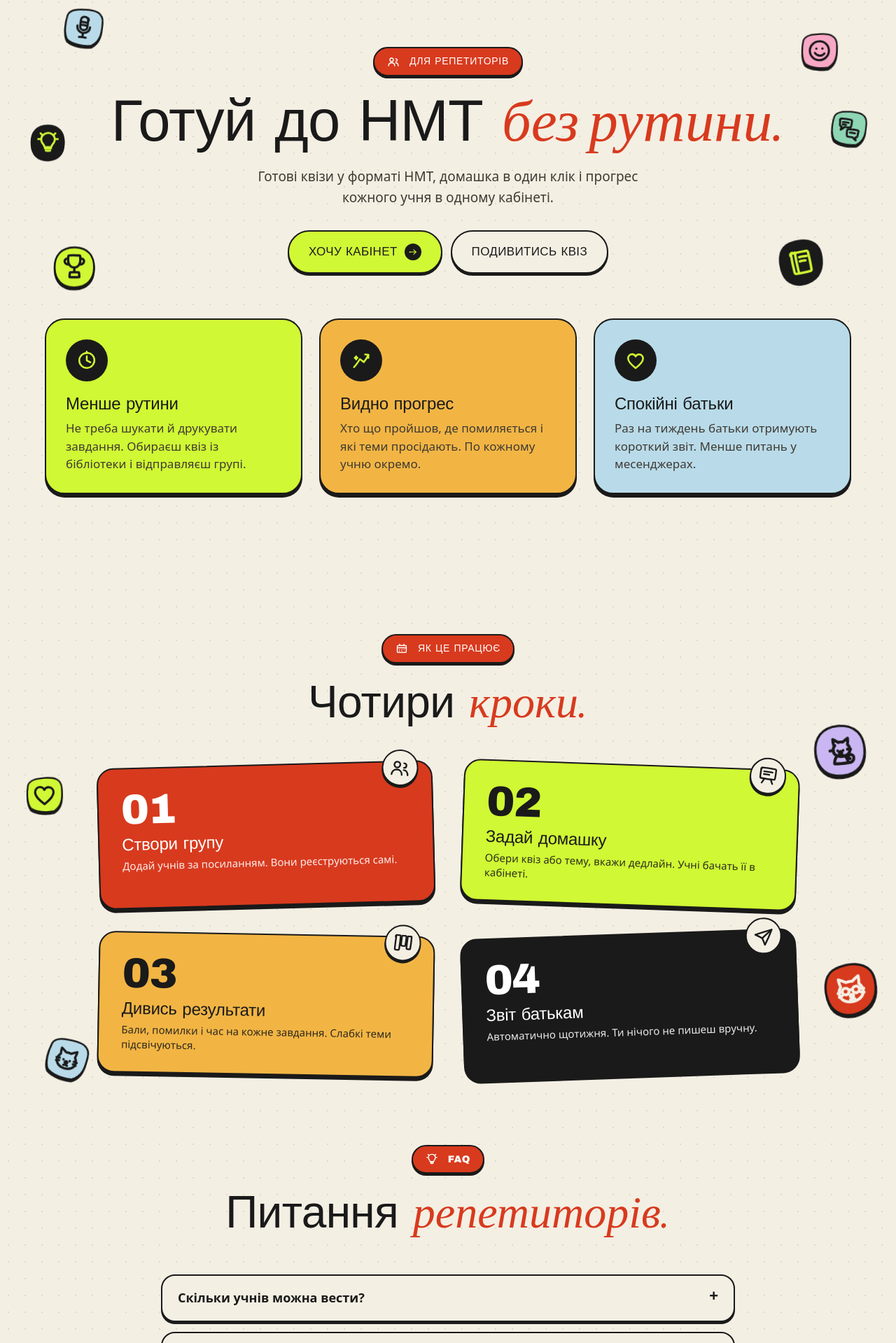
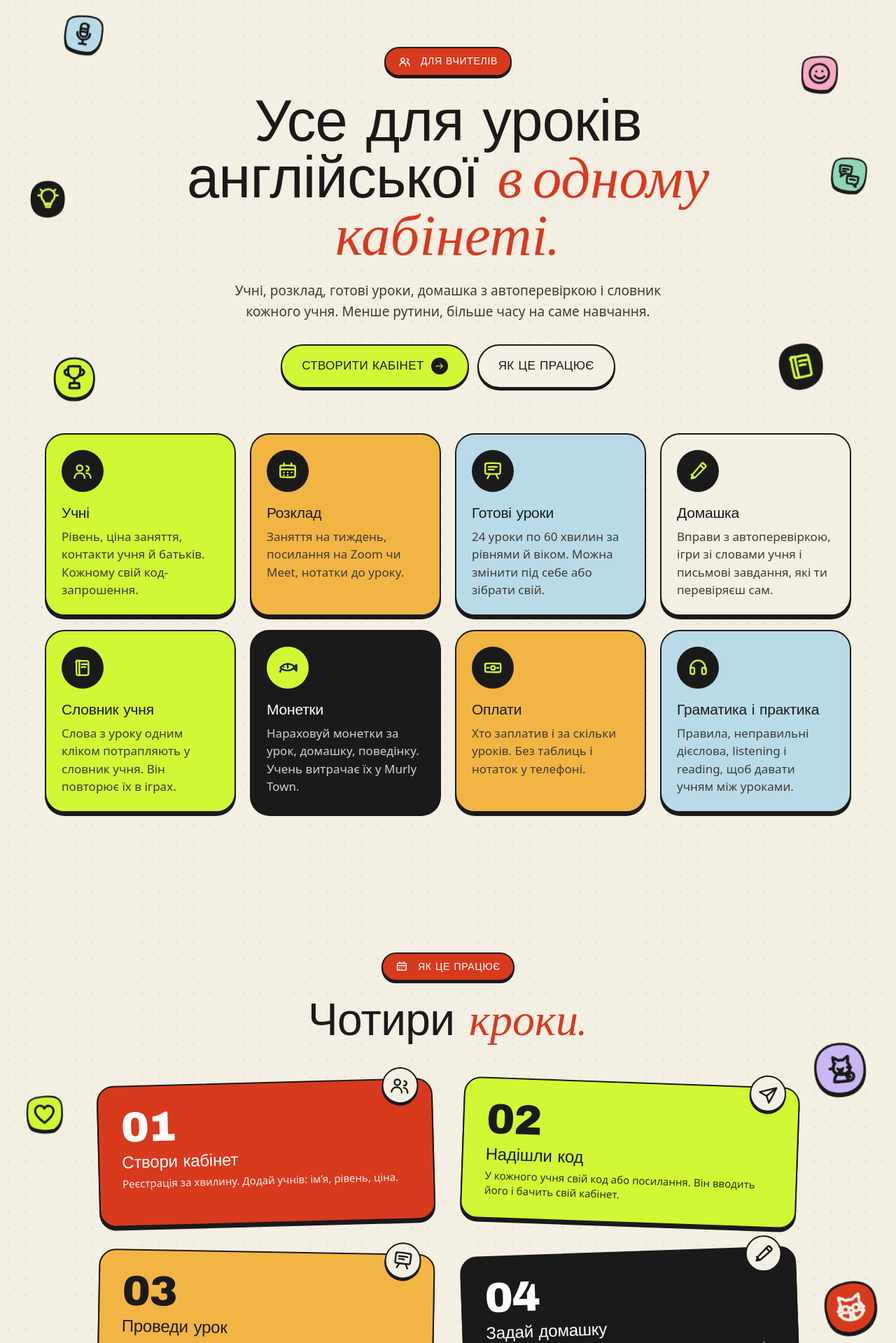
Before and after one commit to mariyavalyanskaya95-create/murly-saas, a Next.js app: page /for-teachers in a window 1280 px wide. Shown: the part 101-2020 px from the top of the page at 70% size. Built offline with nearby package versions, Linux system fonts and the light colour scheme; no server answers; a web font is replaced by a local one.

Commit message:
Teachers page: what the cabinet really does

```diff
--- a/app/(marketing)/for-teachers/page.tsx
+++ b/app/(marketing)/for-teachers/page.tsx
@@ -7,27 +7,34 @@ import SiteFooter from '@/components/SiteFooter';
 import Faq from '@/components/Faq';
 
 export const metadata: Metadata = {
-  title: 'Murly для репетиторів НМТ з англійської',
-  description: 'Кабінет для груп учнів, домашка в один клік, прогрес кожного і звіт батькам. Готові квізи у форматі НМТ.',
+  title: 'Murly для вчителів англійської: кабінет, уроки, домашка',
+  description: 'Учні, розклад, 24 готові уроки по 60 хвилин, домашка з автоперевіркою, словник кожного учня, оплати і монетки для мотивації.',
+  alternates: { canonical: '/for-teachers' },
 };
 
-const PAINS = [
-  { icon: 'd-clock', title: 'Менше рутини', text: 'Не треба шукати й друкувати завдання. Обираєш квіз із бібліотеки і відправляєш групі.' },
-  { icon: 'd-growth', title: 'Видно прогрес', text: 'Хто що пройшов, де помиляється і які теми просідають. По кожному учню окремо.' },
-  { icon: 'd-heart', title: 'Спокійні батьки', text: 'Раз на тиждень батьки отримують короткий звіт. Менше питань у месенджерах.' },
+const TOOLS = [
+  { id: 'students', icon: 'd-team', mod: 'mu-card--lime', title: 'Учні', text: 'Рівень, ціна заняття, контакти учня й батьків. Кожному свій код-запрошення.' },
+  { id: 'schedule', icon: 'e-cal', mod: 'mu-card--mustard', title: 'Розклад', text: 'Заняття на тиждень, посилання на Zoom чи Meet, нотатки до уроку.' },
+  { id: 'lessons', icon: 'e-board', mod: 'mu-card--sky', title: 'Готові уроки', text: '24 уроки по 60 хвилин за рівнями й віком. Можна змінити під себе або зібрати свій.' },
+  { id: 'homework', icon: 'e-pencil', mod: '', title: 'Домашка', text: 'Вправи з автоперевіркою, ігри зі словами учня і письмові завдання, які ти перевіряєш сам.' },
+  { id: 'words', icon: 'e-book', mod: 'mu-card--lime', title: 'Словник учня', text: 'Слова з уроку одним кліком потрапляють у словник учня. Він повторює їх в іграх.' },
+  { id: 'coins', icon: 'c-fish', mod: 'mu-card--ink', title: 'Монетки', text: 'Нараховуй монетки за урок, домашку, поведінку. Учень витрачає їх у Murly Town.' },
+  { id: 'payments', icon: 'd-money', mod: 'mu-card--mustard', title: 'Оплати', text: 'Хто заплатив і за скільки уроків. Без таблиць і нотаток у телефоні.' },
+  { id: 'practice', icon: 'e-head', mod: 'mu-card--sky', title: 'Граматика і практика', text: 'Правила, неправильні дієслова, listening і reading, щоб давати учням між уроками.' },
 ];
 
 const STEPS = [
-  { n: '01', icon: 'd-team', title: 'Створи групу', text: 'Додай учнів за посиланням. Вони реєструються самі.' },
-  { n: '02', icon: 'e-board', title: 'Задай домашку', text: 'Обери квіз або тему, вкажи дедлайн. Учні бачать її в кабінеті.' },
-  { n: '03', icon: 'd-crm', title: 'Дивись результати', text: 'Бали, помилки і час на кожне завдання. Слабкі теми підсвічуються.' },
-  { n: '04', icon: 'd-send', title: 'Звіт батькам', text: 'Автоматично щотижня. Ти нічого не пишеш вручну.' },
+  { n: '01', icon: 'd-team', title: 'Створи кабінет', text: 'Реєстрація за хвилину. Додай учнів: ім’я, рівень, ціна.' },
+  { n: '02', icon: 'd-send', title: 'Надішли код', text: 'У кожного учня свій код або посилання. Він вводить його і бачить свій кабінет.' },
+  { n: '03', icon: 'e-board', title: 'Проведи урок', text: 'Відкрий готовий урок на 60 хвилин або свій. Нові слова одразу в словник учня.' },
+  { n: '04', icon: 'e-pencil', title: 'Задай домашку', text: 'Учень робить її в кабінеті, вправи перевіряються самі, ти бачиш результат.' },
 ];
 
 const FAQ = [
-  { q: 'Скільки учнів можна вести?', a: 'На тарифі Tutor до 20 учнів. Якщо потрібно більше, напиши нам.' },
-  { q: 'Чи можна додавати свої завдання?', a: 'Зараз працюють готові квізи Murly. Власні завдання в планах після запуску кабінету.' },
-  { q: 'Коли запуститься кабінет репетитора?', a: 'Він у роботі. Напиши нам на пошту зі сторінки контактів, і ми повідомимо, щойно відкриємо доступ.' },
+  { q: 'Чи можна вести дітей і дорослих?', a: 'Так. Уроки розбиті за рівнями й віком: діти, підлітки, дорослі, а також підготовка до НМТ.' },
+  { q: 'Чи можна додавати свої уроки й завдання?', a: 'Так. Є конструктор уроків: тексти, вправи, аудіо, відео. Готовий урок з бібліотеки теж можна змінити під себе.' },
+  { q: 'Що бачить учень?', a: 'Свій розклад, домашку, словник від тебе, ігри зі своїми словами і монетки. Усе просто, щоб розібралася навіть дитина.' },
+  { q: 'Скільки коштує?', a: 'Почати можна безкоштовно. Ціни на тарифи дивись на сторінці «Тарифи».' },
 ];
 
 export default function ForTeachersPage() {
@@ -36,33 +43,33 @@ export default function ForTeachersPage() {
       <SiteNav />
       <section className="mu-page-hero" data-stickers="6">
         <div className="mu-container">
-          <span className="mu-section__eyebrow"><Icon id="d-team" />Для репетиторів</span>
-          <h1>Готуй до НМТ <em>без рутини.</em></h1>
-          <p>Готові квізи у форматі НМТ, домашка в один клік і прогрес кожного учня в одному кабінеті.</p>
+          <span className="mu-section__eyebrow"><Icon id="d-team" />Для вчителів</span>
+          <h1>Усе для уроків англійської <em>в одному кабінеті.</em></h1>
+          <p>Учні, розклад, готові уроки, домашка з автоперевіркою і словник кожного учня. Менше рутини, більше часу на саме навчання.</p>
           <div className="mu-hero__cta">
             <Link href="/sign-up?role=teacher" className="mu-btn mu-btn--lime mu-btn--lg">
-              Хочу кабінет<span className="mu-btn__arrow"><Icon id="e-arrow" /></span>
+              Створити кабінет<span className="mu-btn__arrow"><Icon id="e-arrow" /></span>
             </Link>
-            <Link href="/quiz/teen-life" className="mu-btn mu-btn--lg">Подивитись квіз</Link>
+            <a href="#how" className="mu-btn mu-btn--lg">Як це працює</a>
           </div>
         </div>
       </section>
 
       <section className="mu-section" style={{ paddingTop: 24 }}>
         <div className="mu-container">
-          <div className="mu-cards">
-            {PAINS.map((p, i) => (
-              <div key={p.title} className={`mu-card ${['mu-card--lime', 'mu-card--mustard', 'mu-card--sky'][i]}`}>
-                <div className="mu-card__icon"><Icon id={p.icon} /></div>
-                <h3 className="mu-card__title">{p.title}</h3>
-                <p className="mu-card__text">{p.text}</p>
+          <div className="mu-cards mu-cards--4">
+            {TOOLS.map((t) => (
+              <div key={t.id} id={t.id} className={`mu-card ${t.mod}`} style={{ scrollMarginTop: 110 }}>
+                <div className="mu-card__icon"><Icon id={t.icon} /></div>
+                <h3 className="mu-card__title">{t.title}</h3>
+                <p className="mu-card__text">{t.text}</p>
               </div>
             ))}
           </div>
         </div>
       </section>
 
-      <section className="mu-section" data-stickers="4">
+      <section className="mu-section" id="how" data-stickers="4" style={{ scrollMarginTop: 90 }}>
         <div className="mu-container">
           <div className="mu-section__head">
             <span className="mu-section__eyebrow"><Icon id="e-cal" />Як це працює</span>
@@ -84,13 +91,13 @@ export default function ForTeachersPage() {
       <section className="mu-section" style={{ paddingTop: 0 }}>
         <div className="mu-container">
           <div className="mu-section__head">
-            <span className="mu-section__eyebrow"><Icon id="d-bulb" />FAQ</span>
-            <h2 className="mu-section__title">Питання <em>репетиторів.</em></h2>
+            <span className="mu-section__eyebrow"><Icon id="d-bulb" />Питання</span>
+            <h2 className="mu-section__title">Питання <em>вчителів.</em></h2>
           </div>
           <Faq items={FAQ} />
           <div style={{ textAlign: 'center', marginTop: 40 }}>
-            <Link href="/pricing" className="mu-btn mu-btn--tomato mu-btn--lg">
-              Тариф Tutor, 490 ₴<span className="mu-btn__arrow mu-btn__arrow--lime"><Icon id="e-arrow" /></span>
+            <Link href="/sign-up?role=teacher" className="mu-btn mu-btn--tomato mu-btn--lg">
+              Почати безкоштовно<span className="mu-btn__arrow mu-btn__arrow--lime"><Icon id="e-arrow" /></span>
             </Link>
           </div>
         </div>
```
